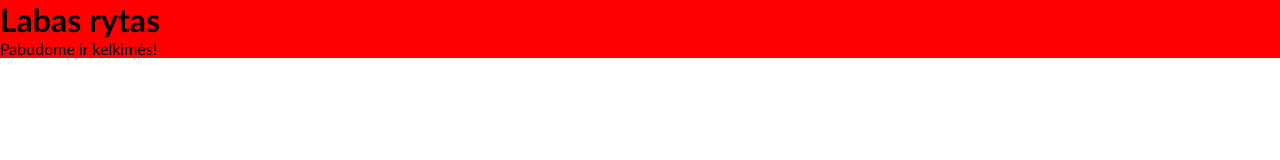
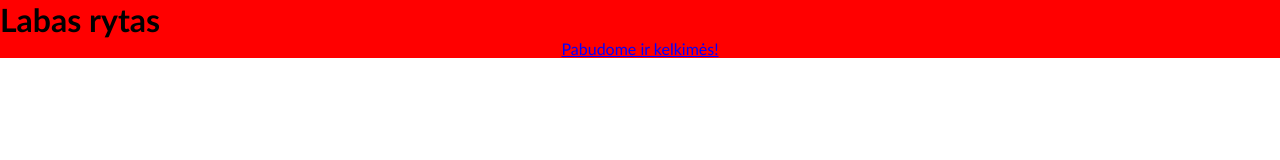
Before and after one commit to Argestus/pirmasis-front-end-testas, a plain HTML site: page index.html in a window 1280 px wide. Drawn offline with Linux system fonts and the light colour scheme.

Commit message:
antra uzduotis

```diff
--- a/main.css
+++ b/main.css
@@ -15,5 +15,7 @@ background-color: red;
 
     }
     p {
-
+        color: blue;
+        text-align: center;
+        text-decoration: underline;
     }
```
